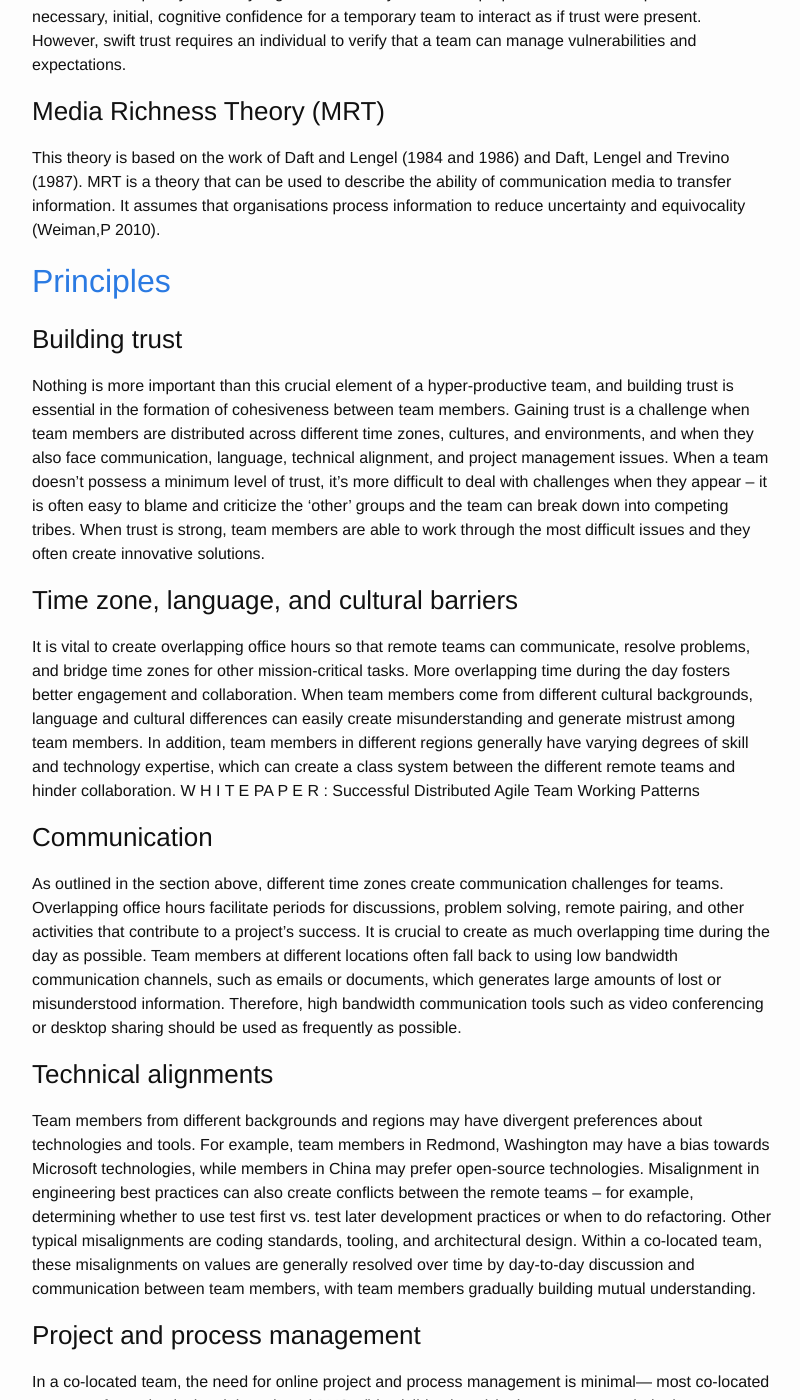
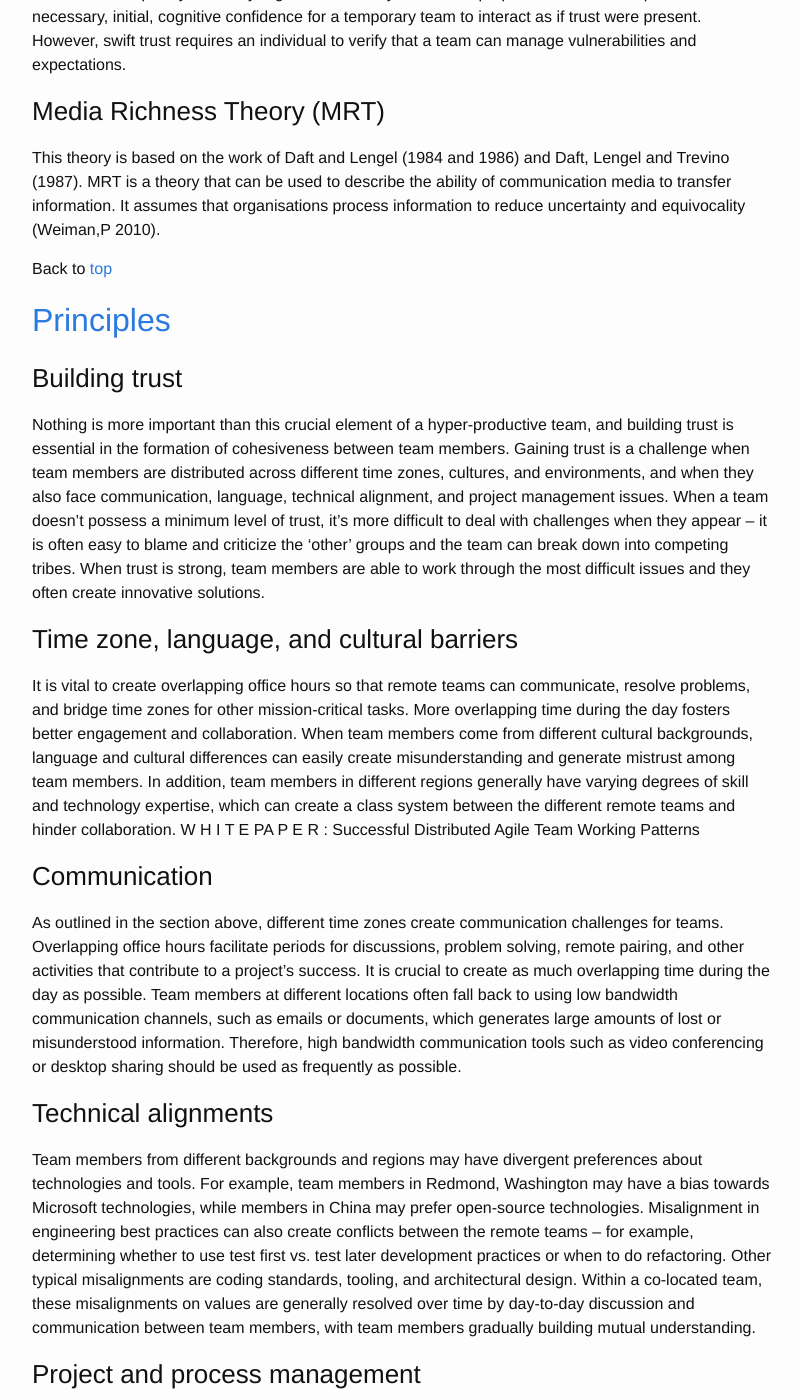
Before and after one commit to css566/css566.github.io, a Jekyll site: the page built from _posts/2016-05-10-Managing_Distributed_Teams.md, in a window 1280 px wide and 1400 px high, scrolled down 1545 px. Shown: the whole window, without its empty margins (238-1038 px from the left). Built offline with Jekyll 4.4.1, drawn with Linux system fonts in a browser that asks for light colours; comment, search, counter and statistics services are not loaded; some of the changed text lies outside the part shown.

Commit message:
Update 2016-05-10-Managing_Distributed_Teams.md
Add links for back to top

```diff
--- a/_posts/2016-05-10-Managing_Distributed_Teams.md
+++ b/_posts/2016-05-10-Managing_Distributed_Teams.md
@@ -7,7 +7,7 @@
 Managing Distributed Teams
 ===
 
-<h2>Contents</h2>
+<h2><a name="contents">Contents</a></h2>
 * <a href="#overview">Overview</a>
 * <a href="#theories">Theories</a>
   * Social Identity Theory
@@ -43,6 +43,8 @@
 <h3>Media Richness Theory (MRT)</h3>
 This theory is based on the work of Daft and Lengel (1984 and 1986) and Daft, Lengel and Trevino (1987). MRT is a theory that can be used to describe the ability of communication media to transfer information. It assumes that organisations process information to reduce uncertainty and equivocality (Weiman,P 2010).
 
+Back to <a href="#content">top</a>
+
 <h2><a name="principles">Principles</a></h2>
 <h3>Building trust</h3>
 Nothing is more important than this crucial element of a hyper-productive team, and building trust is essential in the formation of cohesiveness between team members. Gaining trust is a challenge when team members are distributed across different time zones, cultures, and environments, and when they also face communication, language, technical alignment, and project management issues. When a team doesn’t possess a minimum level of trust, it’s more difficult to deal with challenges when they appear – it is often easy to blame and criticize the ‘other’ groups and the team can break down into competing tribes. When trust is strong, team members are able to work through the most difficult issues and they often create innovative solutions.
@@ -61,6 +63,8 @@
 
 Related :
 https://www.mindtools.com/pages/article/newTMM_40.htm
+
+Back to <a href="#content">top</a>
 
 <h2><a name="practices">Practices</a></h2>
 
@@ -91,6 +95,8 @@
 
 Related : https://www.linkedin.com/pulse/best-practices-managing-distributed-teams-mba-csm-lss-gb
 
+Back to <a href="#content">top</a>
+
 
 <h2><a name="resources">Resources</a></h2>
 
@@ -115,6 +121,8 @@
 This Wikipedia page talks about what is online community of practice also called as virtual community of practice, current research, its advantages, disadvantages and some real world examples.
 
 Related : https://en.wikipedia.org/wiki/Virtual_community_of_practice
+
+Back to <a href="#content">top</a>
 
 <h2><a name="references">References</a></h2>
 
@@ -141,3 +149,5 @@
 Catherine M. Beise. 2004. IT project management and virtual teams. In Proceedings of the 2004 SIGMIS conference on Computer personnel research: Careers, culture, and ethics in a networked environment (SIGMIS CPR '04). ACM, New York, NY, USA, 129-133. DOI=http://dx.doi.org/10.1145/982372.982405
 
 Viviane Santos, Alfredo Goldman, and Cleidson R. B. De Souza. 2015. Fostering effective inter-team knowledge sharing in agile software development. Empirical Softw. Engg. 20, 4 (August 2015), 1006-1051. DOI=10.1007/s10664-014-9307-y http://dx.doi.org/10.1007/s10664-014-9307-y
+
+Back to <a href="#content">top</a>
```
